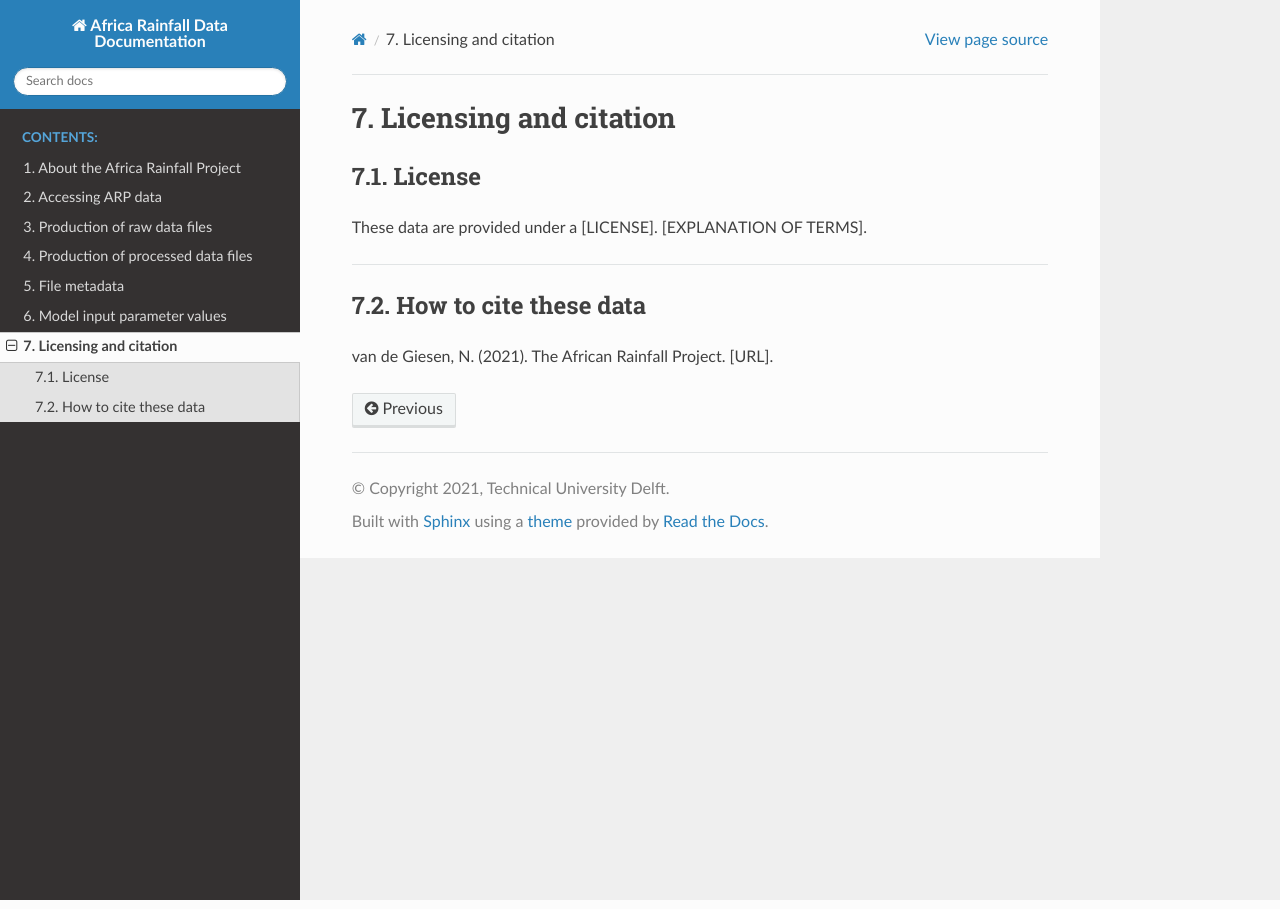
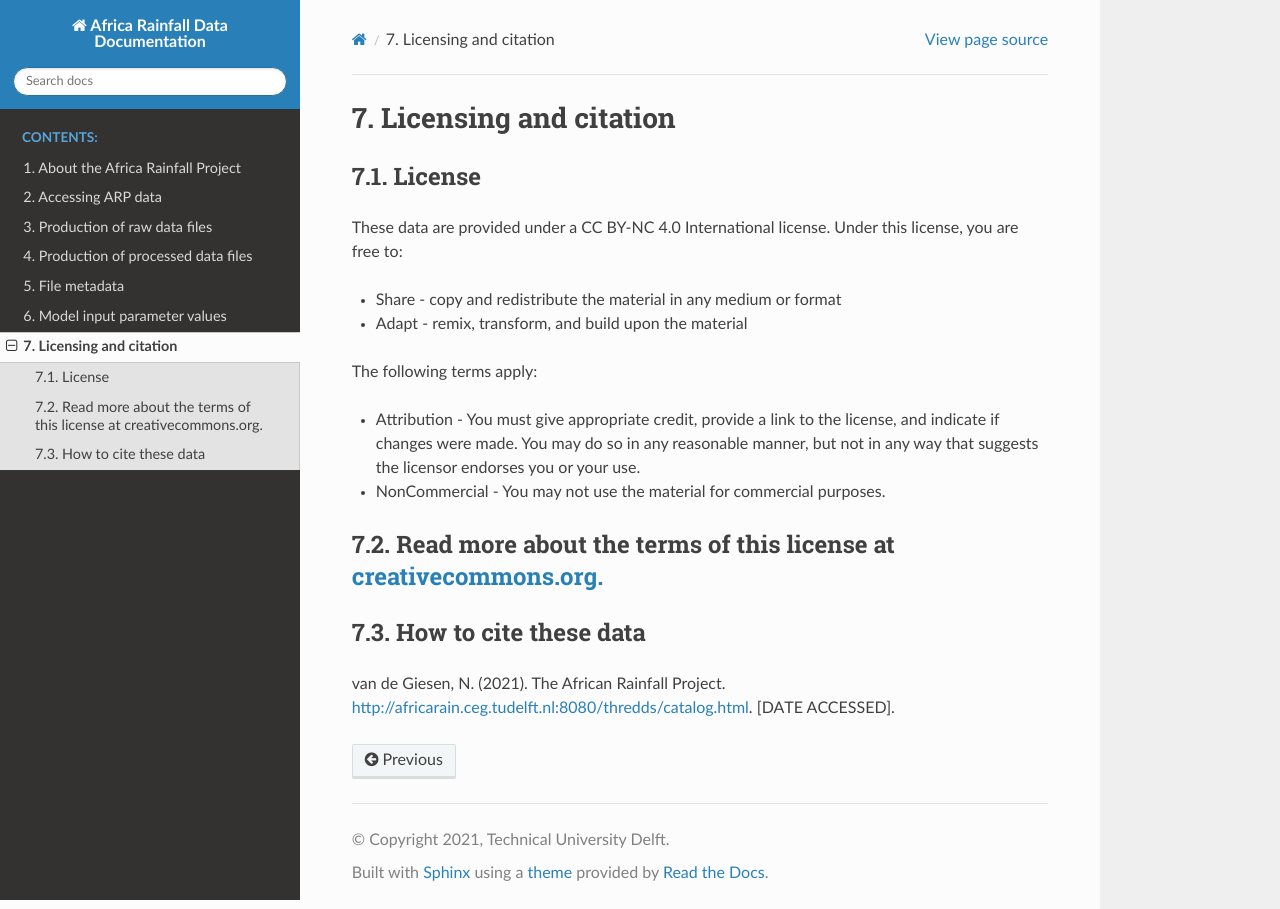
Before and after one commit to CEG-TU-Delft/africarain-docs, a Sphinx documentation site: the page built from docs/source/citing.rst, in a window 1280 px wide. Built offline with Sphinx 7.4.7 and the Read the Docs theme 2.0.0, drawn with Linux system fonts in a browser that asks for light colours.

Commit message:
added license and link to thredds

```diff
--- a/docs/source/citing.rst
+++ b/docs/source/citing.rst
@@ -3,10 +3,19 @@ Licensing and citation
 
 License
 -------
-These data are provided under a [LICENSE]. [EXPLANATION OF TERMS].
+These data are provided under a CC BY-NC 4.0 International license. Under this license, you are free to:
 
++ Share - copy and redistribute the material in any medium or format
++ Adapt - remix, transform, and build upon the material
+
+The following terms apply:
+
++ Attribution - You must give appropriate credit, provide a link to the license, and indicate if changes were made. You may do so in any reasonable manner, but not in any way that suggests the licensor endorses you or your use.
++ NonCommercial - You may not use the material for commercial purposes.
+
+Read more about the terms of this license at `creativecommons.org. <https://creativecommons.org/licenses/by-nc/4.0/>`_
 ---------------
 
 How to cite these data
 ----------------------
-van de Giesen, N. (2021). The African Rainfall Project. [URL].
+van de Giesen, N. (2021). The African Rainfall Project. http://africarain.ceg.tudelft.nl:8080/thredds/catalog.html. [DATE ACCESSED].
--- a/docs/source/index.rst
+++ b/docs/source/index.rst
@@ -8,7 +8,10 @@ The African Rainfall Project: High resolution (1km) weather modeling at continen
 
 The African Rainfall Project derives accurate rainfall estimates over Sub-Saharan Africa, with the help of a high-resolution (1km) application of the Weather Research and Forecasting Model (WRF) running on the IBM World Community Grid.
 
-Simulation data are made available for reuse under a [LICENSE]. For more information about the project and how to access the data, please see below.
+Simulation data are made available for reuse under a CC BY-NC 4.0 International license. For more information about the project and how to access the data, please see below.
+
+.. image:: https://img.shields.io/badge/License-CC%20BY--NC%204.0-lightgrey.svg)](https://creativecommons.org/licenses/by-nc/4.0/
+   :align: left
 
 .. toctree::
    :maxdepth: 2
--- a/docs/source/metadata.rst
+++ b/docs/source/metadata.rst
@@ -23,7 +23,7 @@ File metadata
 | Weather Research and Forecasting (WRF) Model V3.9.1.1 run on the IBM World Community Grid (WCG)
 |
 | **License:**
-| This work is licensed under [LICENSE]
+| This data is provided under a CC BY-NC 4.0 International license. Specific terms for sharing and use can be found at `creativecommons.org. <https://creativecommons.org/licenses/by-nc/4.0/>`_
 
 ---------------
 
```
